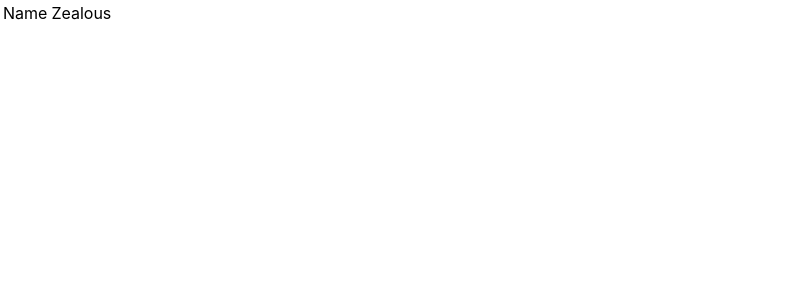
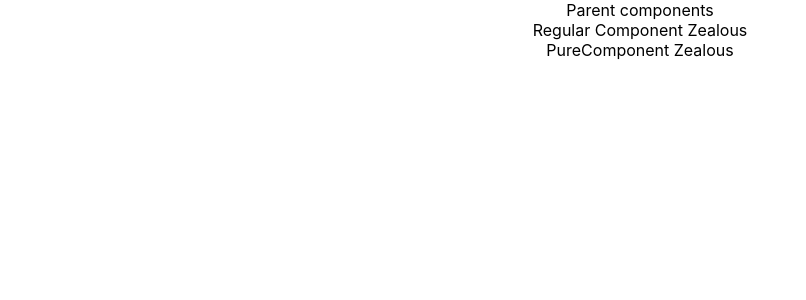
Before and after one commit to ZealousMacwan/my-react-app, a React (Create React App) app: page / in a window 1280 px wide. Shown: the top 300 px of the page, without its empty margins (0-806 px from the left). Built offline with nearby package versions, Linux system fonts and the light colour scheme.

Commit message:
pure-comp-vs-reg-comp

```diff
--- a/src/App.js
+++ b/src/App.js
@@ -1,4 +1,4 @@
-import React, {Component} from 'react'
+import React, {Component, PureComponent} from 'react'
 import './App.css'
 import Greet from './components/Greet'
 import Welcome from "./components/Welcome";
@@ -18,14 +18,15 @@
 import LifeCycleA from './components/LifeCycleA';
 import FragmentDemo from './components/FragmentDemo';
 import Table from './components/Table';
+import PureComp from './components/PureComp';
+import ParentComp from './components/ParentComp';
 
 
 class App extends Component {
   render(){
     return(
       <div className="App">
-        {/* Fragment Demo */}
-        <Table></Table>
+        <ParentComp></ParentComp>
       </div>
     )
   }
--- /dev/null
+++ b/src/components/ParentComp.js
@@ -0,0 +1,32 @@
+import React, { Component } from 'react'
+import PureComp from './PureComp'
+import RegComp from './RegComp'
+
+class ParentComp extends Component {
+    constructor(props) {
+      super(props)
+
+      this.state = {
+         name: 'Zealous'
+      }
+    }
+    componentDidMount(){
+        setInterval(()=>{
+            this.setState({
+                name: 'Zealous'
+            })
+        }, 2000)
+    }
+  render() {
+    console.log('***Parent component render***');
+    return (
+      <div>
+        Parent components
+      <RegComp name={this.state.name}></RegComp>
+      <PureComp name={this.state.name}></PureComp>
+      </div>
+    )
+  }
+}
+
+export default ParentComp
--- /dev/null
+++ b/src/components/PureComp.js
@@ -0,0 +1,12 @@
+import React, { PureComponent } from 'react'
+
+class PureComp extends PureComponent {
+  render() {
+    console.log('Pure component render');
+    return (
+      <div>PureComponent {this.props.name}</div>
+    )
+  }
+}
+
+export default PureComp
--- /dev/null
+++ b/src/components/RegComp.js
@@ -0,0 +1,12 @@
+import React, { Component } from 'react'
+
+class RegComp extends Component {
+  render() {
+    console.log('Regular component render');
+    return (
+      <div>Regular Component {this.props.name}</div>
+    )
+  }
+}
+
+export default RegComp
```
